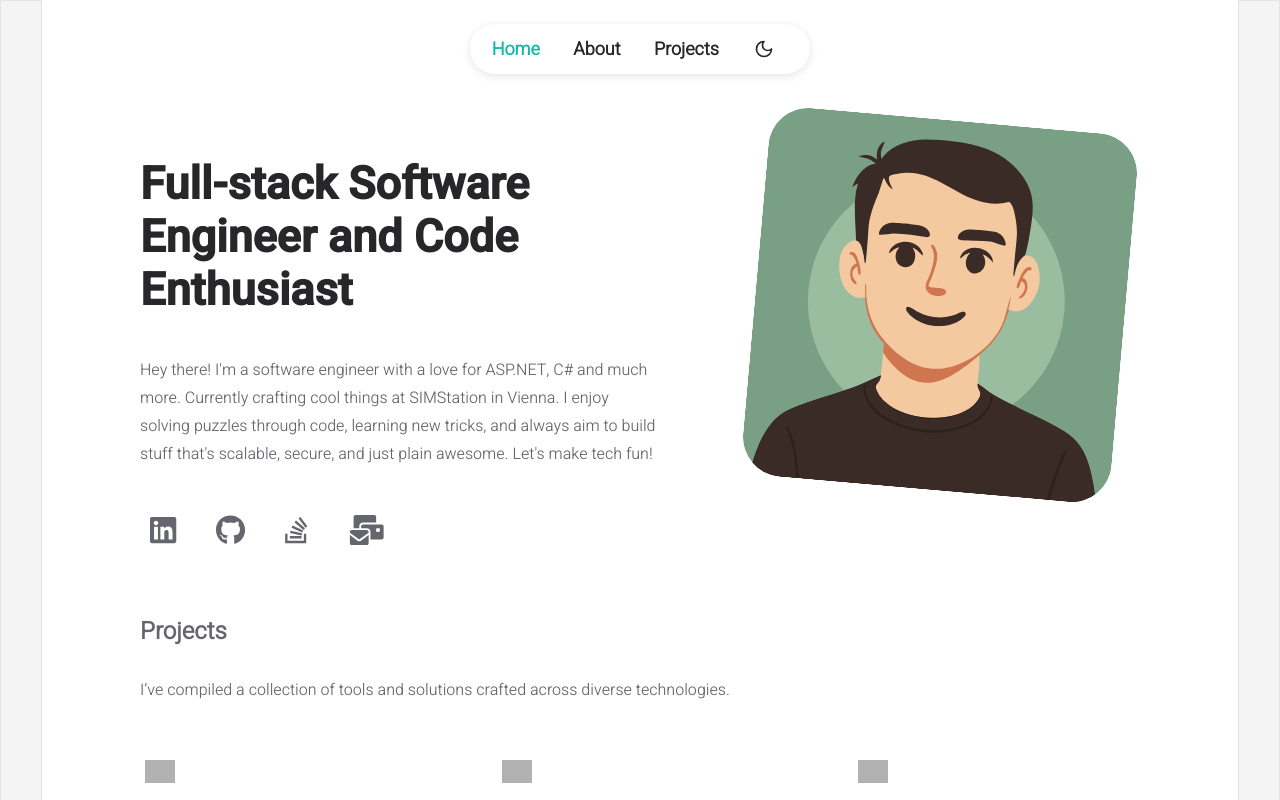
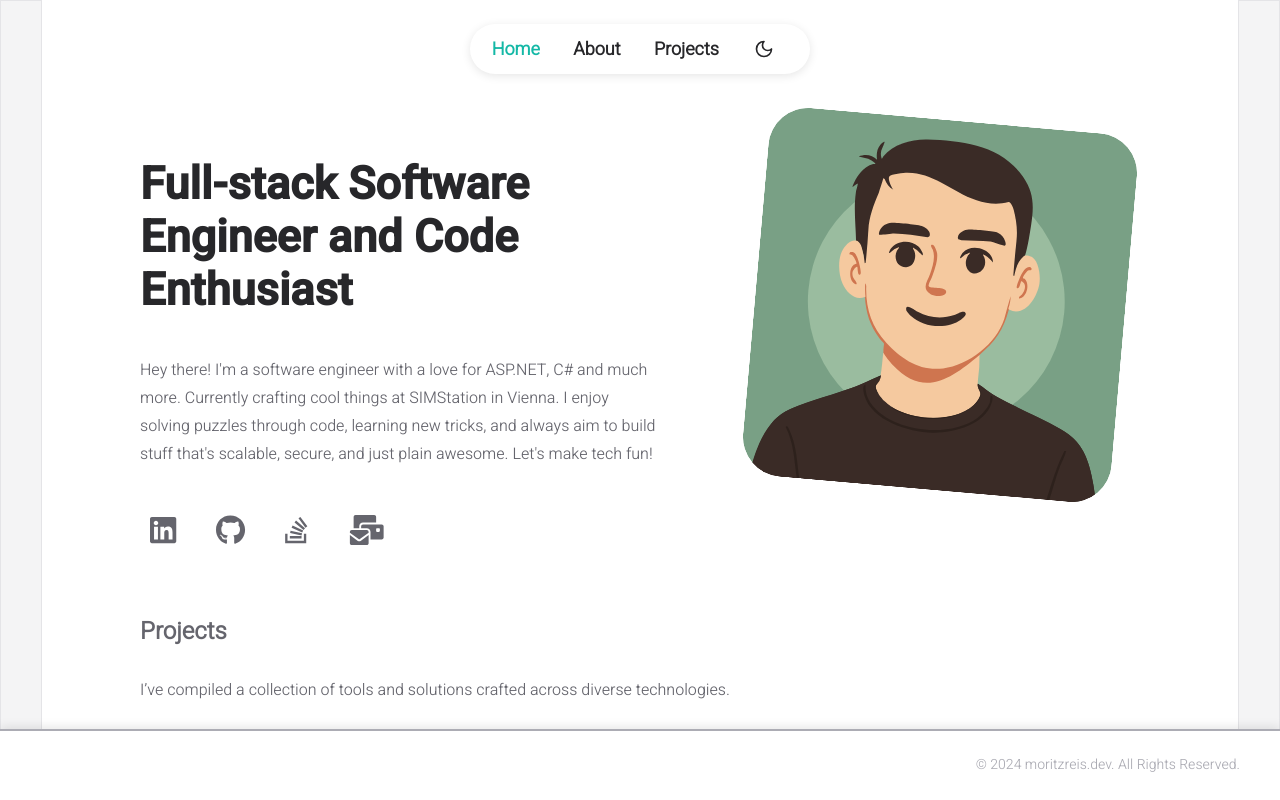
Before and after one commit to clFaster/portfolio, a React (Vite) app: page / in a window 1280 px wide. Shown: the top 800 px of the page. Built offline with nearby package versions, Linux system fonts and the light colour scheme; grey boxes are pictures that could not be loaded.

Commit message:
fix: change PageFooter position to fixed with styling adjustments

```diff
--- a/src/components/styled/PageStyled.ts
+++ b/src/components/styled/PageStyled.ts
@@ -136,7 +136,14 @@ export const Text = styled.p`
 `;
 
 export const PageFooter = styled.footer`
-  position: relative;
+  position: fixed;
+  left: 0;
+  right: 0;
+  bottom: 0;
+  margin: 0 auto;
+  z-index: 100;
+  background: var(--background-color);
+  box-shadow: 0 -2px 10px var(--shadow-color);
 
   &:before {
     content: "";
```
